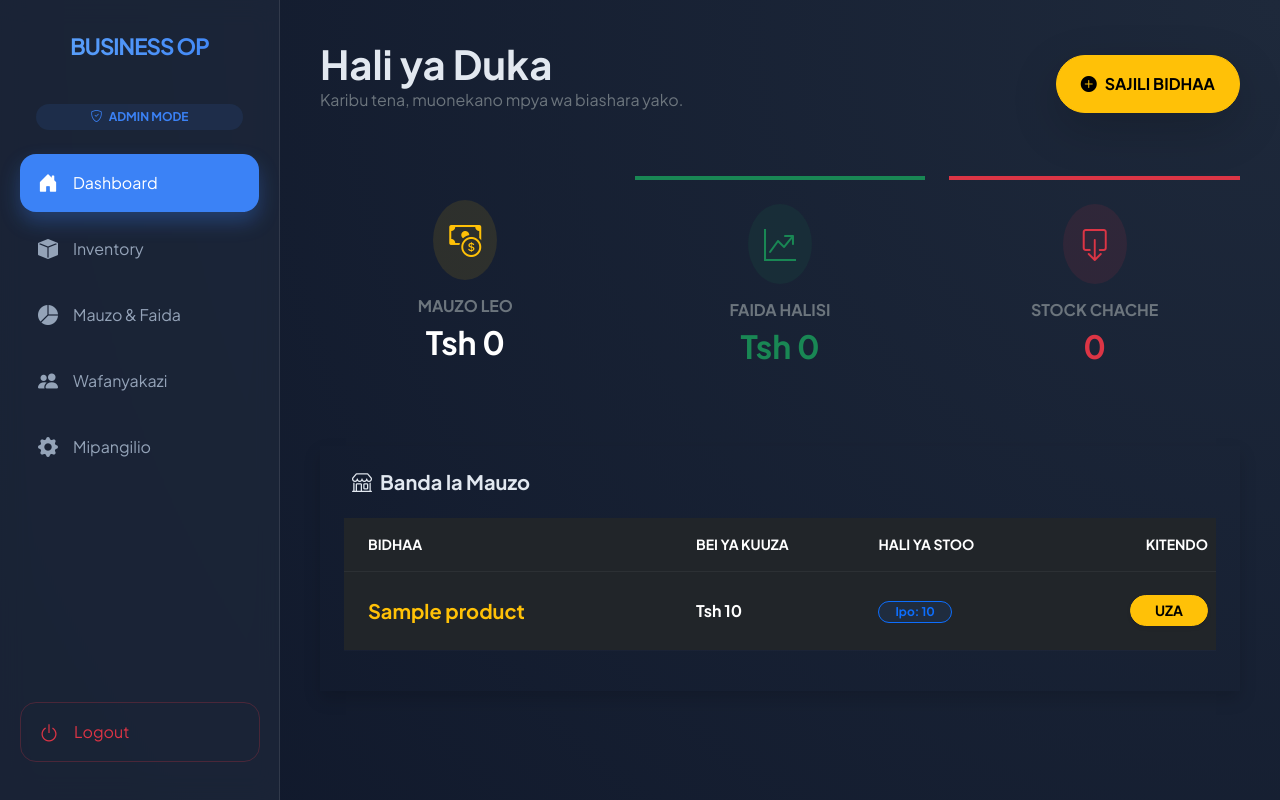
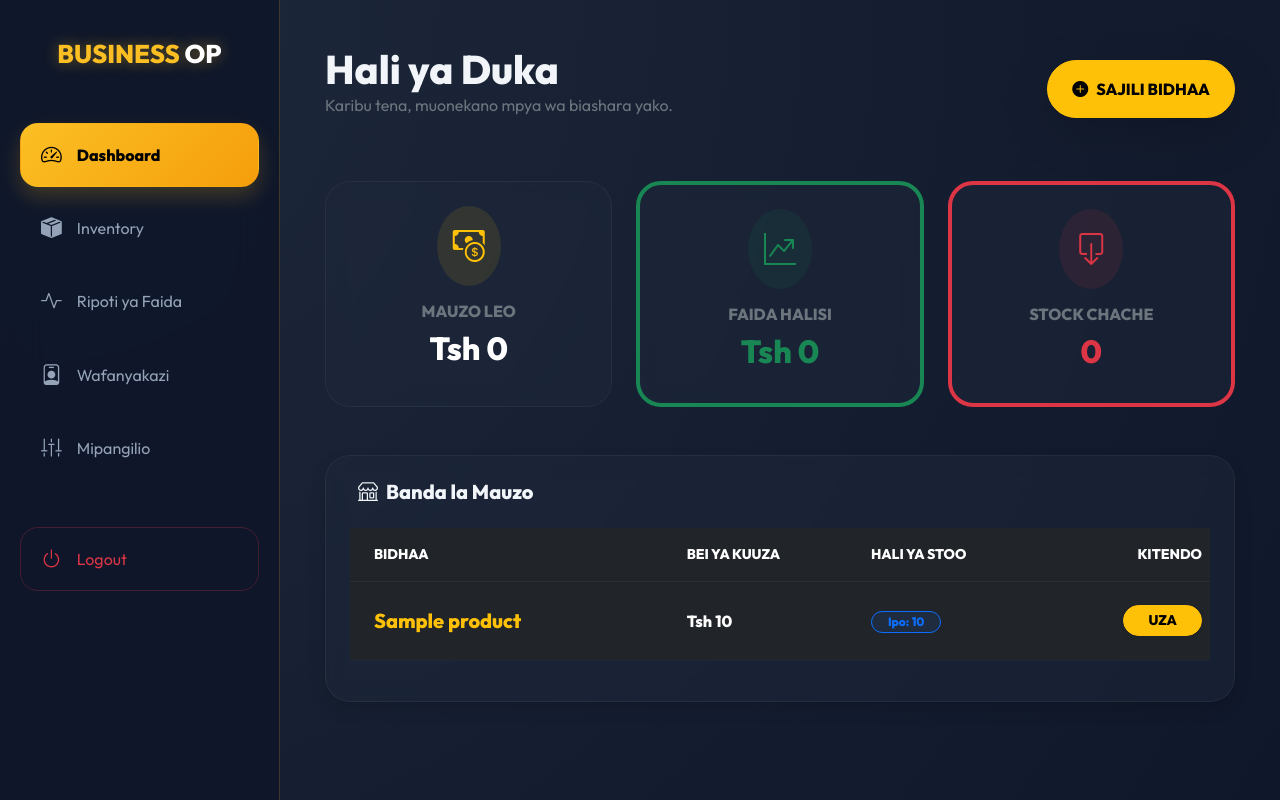
Before and after one commit to benmass1/Business_Systems_Op, a Flask app: page / in a window 1280 px wide. Run offline with Flask 3, Linux system fonts and the light colour scheme; the visitor is signed in with stand-in values (Sample User, id 1); tables that the repository leaves empty hold one stand-in row (values such as "Sample post").

Commit message:
Update layout.html

```diff
--- a/templates/layout.html
+++ b/templates/layout.html
@@ -3,170 +3,133 @@
 <head>
     <meta charset="UTF-8">
     <meta name="viewport" content="width=device-width, initial-scale=1.0">
-    <title>Business Systems Op | Premium</title>
-    <link href="https://fonts.googleapis.com/css2?family=Plus+Jakarta+Sans:wght@300;400;600;700&display=swap" rel="stylesheet">
+    <title>Business Systems Op | V.2.0</title>
+    <link href="https://fonts.googleapis.com/css2?family=Outfit:wght@300;400;600;800&display=swap" rel="stylesheet">
     <link href="https://cdn.jsdelivr.net/npm/bootstrap@5.3.0/dist/css/bootstrap.min.css" rel="stylesheet">
     <link rel="stylesheet" href="https://cdn.jsdelivr.net/npm/bootstrap-icons@1.11.1/font/bootstrap-icons.css">
 
     <style>
         :root {
+            --primary-gold: #fbbf24;
+            --deep-navy: #0f172a;
             --glass-bg: rgba(30, 41, 59, 0.7);
-            --accent-glow: #3b82f6;
             --sidebar-width: 280px;
         }
 
         body {
-            font-family: 'Plus Jakarta Sans', sans-serif;
-            background: radial-gradient(circle at top right, #1e293b, #0f172a);
-            color: #e2e8f0;
+            font-family: 'Outfit', sans-serif;
+            background: radial-gradient(circle at 0% 0%, #1e293b 0%, #0f172a 100%);
+            color: #f1f5f9;
             min-height: 100vh;
             margin: 0;
         }
 
-        /* Sidebar Glassmorphism */
         .sidebar {
             width: var(--sidebar-width);
-            background: var(--glass-bg);
-            backdrop-filter: blur(12px);
+            background: rgba(15, 23, 42, 0.95);
+            backdrop-filter: blur(20px);
             height: 100vh;
             position: fixed;
-            border-right: 1px solid rgba(255, 255, 255, 0.1);
-            padding: 30px 20px;
+            border-right: 1px solid rgba(251, 191, 36, 0.2);
+            padding: 35px 20px;
             z-index: 1000;
         }
 
         .brand-logo {
             font-weight: 800;
-            font-size: 1.4rem;
-            background: linear-gradient(to right, #60a5fa, #3b82f6);
-            -webkit-background-clip: text;
-            -webkit-text-fill-color: transparent;
-            margin-bottom: 40px;
-            letter-spacing: -1px;
+            font-size: 1.6rem;
+            color: var(--primary-gold);
+            text-shadow: 0 0 15px rgba(251, 191, 36, 0.4);
+            margin-bottom: 50px;
+            text-align: center;
         }
 
         .nav-link {
             color: #94a3b8;
-            padding: 14px 18px;
-            border-radius: 16px;
-            margin-bottom: 8px;
+            padding: 15px 20px;
+            border-radius: 18px;
+            margin-bottom: 10px;
             display: flex;
             align-items: center;
-            transition: all 0.3s cubic-bezier(0.4, 0, 0.2, 1);
+            transition: 0.3s all ease;
             text-decoration: none;
             font-weight: 500;
-        }
-
-        .nav-link i {
-            font-size: 1.25rem;
-            margin-right: 15px;
+            border: 1px solid transparent;
         }
 
         .nav-link:hover {
-            background: rgba(255, 255, 255, 0.05);
-            color: #fff;
-            transform: translateX(8px);
+            color: var(--primary-gold);
+            background: rgba(251, 191, 36, 0.05);
+            border: 1px solid rgba(251, 191, 36, 0.1);
+            transform: translateX(10px);
         }
 
         .nav-link.active {
-            background: var(--accent-glow);
-            color: white;
-            box-shadow: 0 10px 20px rgba(59, 130, 246, 0.3);
+            background: linear-gradient(135deg, #fbbf24 0%, #f59e0b 100%);
+            color: #000;
+            font-weight: 700;
+            box-shadow: 0 10px 20px rgba(251, 191, 36, 0.2);
         }
 
-        /* Main Content wrapper */
+        .nav-link i { font-size: 1.3rem; margin-right: 15px; }
+
         .main-content {
             margin-left: var(--sidebar-width);
-            padding: 40px;
-            transition: all 0.3s;
+            padding: 45px;
+            animation: fadeIn 0.8s ease;
         }
 
-        /* Glass Cards for dashboard */
-        .card {
-            background: var(--glass-bg);
-            backdrop-filter: blur(8px);
-            border: 1px solid rgba(255, 255, 255, 0.05);
-            border-radius: 24px;
-            transition: transform 0.3s ease;
+        @keyframes fadeIn {
+            from { opacity: 0; transform: translateY(10px); }
+            to { opacity: 1; transform: translateY(0); }
         }
 
-        .card:hover {
-            transform: translateY(-5px);
-            border-color: rgba(59, 130, 246, 0.4);
+        .luxury-card {
+            background: rgba(30, 41, 59, 0.5);
+            border: 1px solid rgba(255, 255, 255, 0.05);
+            border-radius: 25px;
+            backdrop-filter: blur(10px);
+            transition: 0.4s all;
         }
 
-        .role-indicator {
-            background: rgba(59, 130, 246, 0.1);
-            color: var(--accent-glow);
-            padding: 4px 12px;
-            border-radius: 100px;
-            font-size: 0.75rem;
-            font-weight: 700;
-            text-transform: uppercase;
+        .luxury-card:hover {
+            border-color: var(--primary-gold);
+            box-shadow: 0 15px 35px rgba(0, 0, 0, 0.4);
         }
 
-        .btn-primary {
-            background: #3b82f6;
-            border: none;
-            padding: 12px 24px;
-            border-radius: 14px;
-            font-weight: 600;
-            box-shadow: 0 4px 12px rgba(59, 130, 246, 0.2);
-        }
-
-        .logout-section {
-            position: absolute;
-            bottom: 30px;
-            width: calc(var(--sidebar-width) - 40px);
-        }
-
-        /* Mobile View */
         @media (max-width: 992px) {
-            .sidebar { width: 100%; height: auto; position: relative; border-right: none; border-bottom: 1px solid rgba(255, 255, 255, 0.1); }
-            .main-content { margin-left: 0; padding: 20px; }
-            .logout-section { position: relative; bottom: 0; width: 100%; margin-top: 20px; }
+            .sidebar { width: 100%; height: auto; position: relative; }
+            .main-content { margin-left: 0; padding: 25px; }
         }
     </style>
 </head>
 <body>
 
     <div class="sidebar">
-        <div class="brand-logo text-center">BUSINESS OP</div>
-
-        <div class="px-3 mb-4">
-            <div class="role-indicator text-center">
-                <i class="bi bi-shield-check me-1"></i> {{ session.get('role') }} Mode
-            </div>
-        </div>
+        <div class="brand-logo">BUSINESS <span style="color:white">OP</span></div>
 
         <nav>
             <a href="/" class="nav-link {% if request.path == '/' %}active{% endif %}">
-                <i class="bi bi-house-door-fill"></i> Dashboard
+                <i class="bi bi-speedometer2"></i> Dashboard
             </a>
-
             <a href="/inventory" class="nav-link {% if request.path == '/inventory' %}active{% endif %}">
-                <i class="bi bi-box-fill"></i> Inventory
+                <i class="bi bi-box-seam-fill"></i> Inventory
             </a>
-
             {% if session.get('role') == 'admin' %}
             <a href="/sales" class="nav-link {% if request.path == '/sales' %}active{% endif %}">
-                <i class="bi bi-pie-chart-fill"></i> Mauzo & Faida
+                <i class="bi bi-activity"></i> Ripoti ya Faida
             </a>
-
             <a href="/staff" class="nav-link {% if request.path == '/staff' %}active{% endif %}">
-                <i class="bi bi-people-fill"></i> Wafanyakazi
+                <i class="bi bi-person-badge"></i> Wafanyakazi
             </a>
-
             <a href="/settings" class="nav-link {% if request.path == '/settings' %}active{% endif %}">
-                <i class="bi bi-gear-fill"></i> Mipangilio
+                <i class="bi bi-sliders2-vertical"></i> Mipangilio
             </a>
             {% endif %}
 
-            <div class="logout-section">
-                <a href="/logout" class="nav-link text-danger border border-danger border-opacity-25">
-                    <i class="bi bi-power"></i> Logout
-                </a>
-            </div>
+            <a href="/logout" class="nav-link text-danger mt-5 border border-danger border-opacity-25">
+                <i class="bi bi-power"></i> Logout
+            </a>
         </nav>
     </div>
 
```
